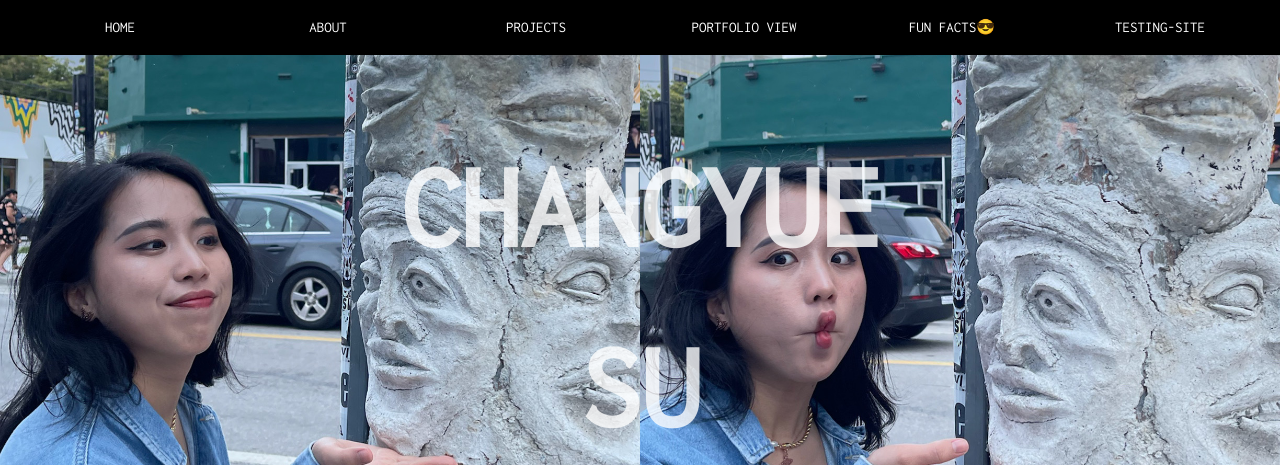
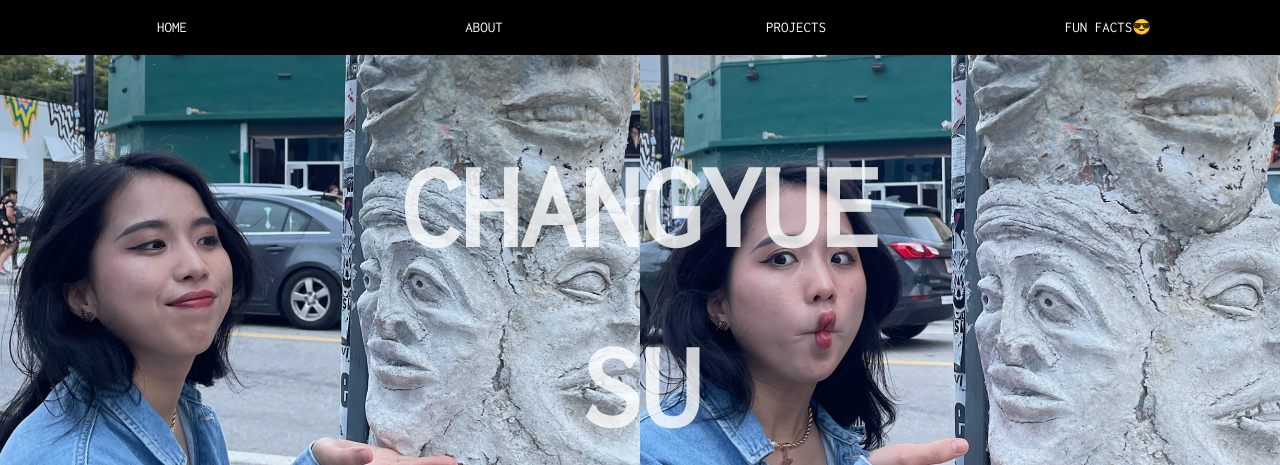
Before and after one commit to SUcy6/scytina6, a plain HTML site: page index.html in a window 1280 px wide. Shown: the top 465 px of the page. Drawn offline with nearby package versions, Linux system fonts and the light colour scheme.

Commit message:
update header

```diff
--- a/index.html
+++ b/index.html
@@ -31,24 +31,24 @@
     <!-- Links (sit on top) -->
     <div class="w3-top">
         <div class="w3-row w3-padding w3-black" style="align-content: space-evenly;">
-            <div class="w3-col s2">
+            <div class="w3-col s3">
                 <a href="#" class="w3-button w3-block w3-black">HOME</a>
             </div>
-            <div class="w3-col s2">
+            <div class="w3-col s3">
                 <a href="#about" class="w3-button w3-block w3-black">ABOUT</a>
             </div>
-            <div class="w3-col s2">
+            <div class="w3-col s3">
                 <a href="#projects" class="w3-button w3-block w3-black">PROJECTS</a>
             </div>
-            <div class="w3-col s2">
+            <!-- <div class="w3-col s2">
                 <a href="./index2.html" target="blank" class="w3-button w3-block w3-black">PORTFOLIO VIEW</a>
-            </div>
-            <div class="w3-col s2">
+            </div> -->
+            <div class="w3-col s3">
                 <a href="#where" class="w3-button w3-block w3-black">FUN FACTS&#128526;</a>
             </div>
-            <div class="w3-col s2">
+            <!-- <div class="w3-col s2">
                 <a href="./05-PhonyLighting/index.html" target="blank" class="w3-button w3-block w3-black">TESTING-SITE</a>
-            </div>
+            </div> -->
         </div>
     </div>
 
```
Also changed, not shown: 2 other files.
